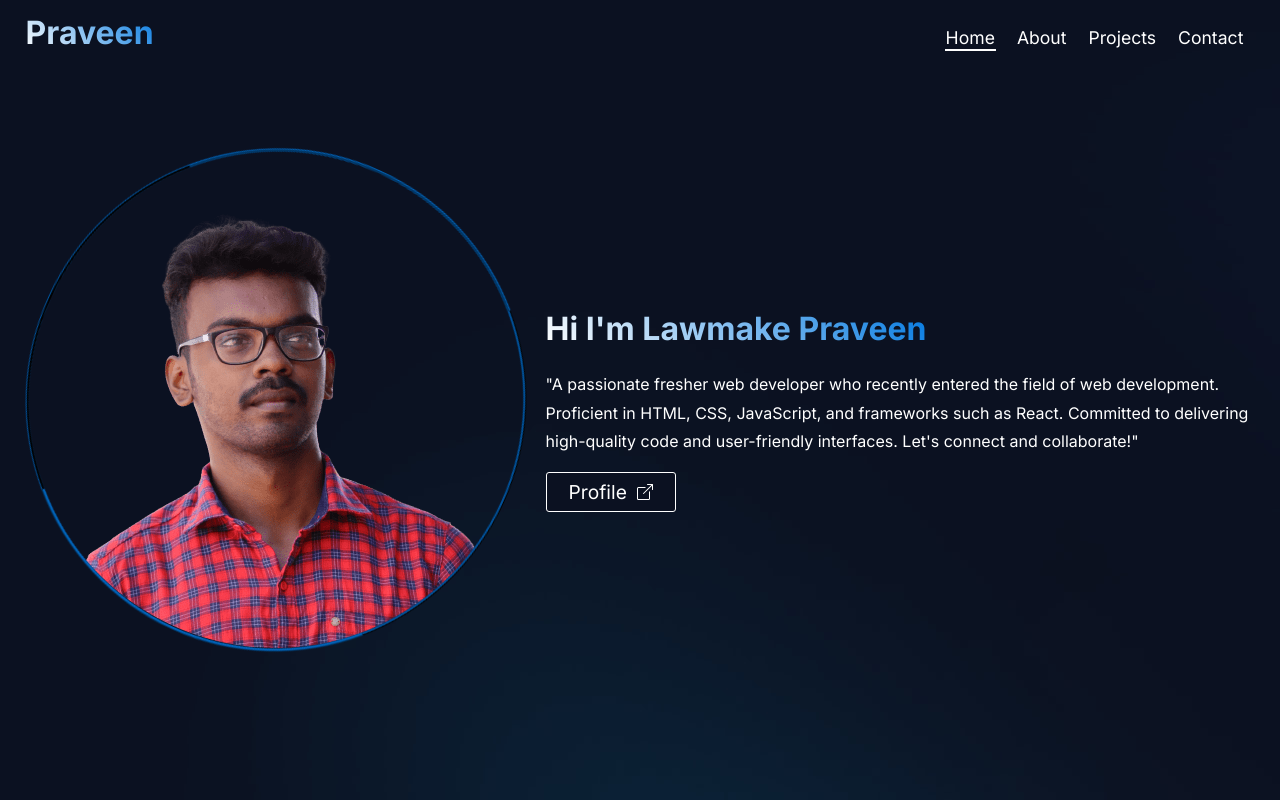
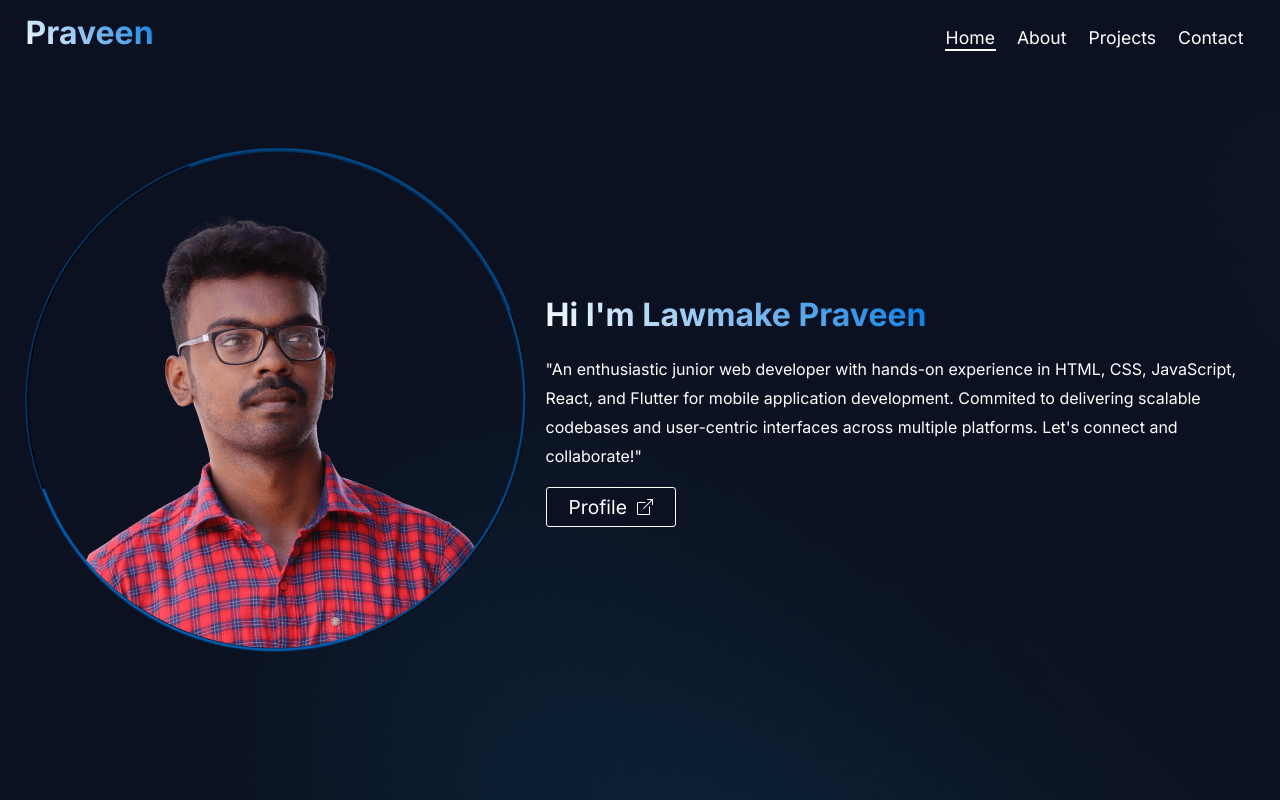
Before and after one commit to lawmake-praveen/Portfolio, a React (Vite) app: page / in a window 1280 px wide. Built offline with nearby package versions, Linux system fonts and the light colour scheme.

Commit message:
text changes

```diff
--- a/src/pages/About.jsx
+++ b/src/pages/About.jsx
@@ -84,10 +84,8 @@ const About = () => {
         <p>
           As a self-taught web and app developer, I have learned tools and languages
           such as JavaScript, React, Flutter, HTML, CSS, Node.js and jQuery.
-          Additionally, I have a good understanding of UI/UX design. I have been
-          learning these skills and tools for the past one year through
-          online courses and now looking to start my professional web developer
-          career. I am excited to connect with like-minded professionals to
+          Additionally, I have a good understanding of UI/UX design.
+          I am excited to connect with like-minded professionals to
           create stunning websites and apps.
         </p>
         <h2 className="tech-stack">Tech Stack and Tools:</h2>
--- a/src/pages/Home.jsx
+++ b/src/pages/Home.jsx
@@ -1,7 +1,7 @@
 import React, { useEffect } from "react";
 import { motion } from "framer-motion";
 import { Link } from "react-router-dom";
-import { BsBoxArrowUpRight } from 'react-icons/bs'
+import { BsBoxArrowUpRight } from "react-icons/bs";
 import { myPic, myPicSmall } from "../assets/index";
 import { LazyLoadImage } from "react-lazy-load-image-component";
 import "react-lazy-load-image-component/src/effects/blur.css";
@@ -10,11 +10,11 @@ const Home = () => {
   const variants = {
     initial: { y: 40, opacity: 0 },
     animate: { y: 0, opacity: 1 },
-    exit: { y: 40 }
-  }
+    exit: { y: 40 },
+  };
   useEffect(() => {
-    document.title = "Praveen | Portfolio"
-  },[])
+    document.title = "Praveen | Portfolio";
+  }, []);
   return (
     <motion.div
       className="home"
@@ -23,20 +23,28 @@ const Home = () => {
       animate="animate"
       exit="exit"
     >
-      <div className='left-home'>
-        <LazyLoadImage src={myPic} placeholderSrc={myPicSmall} effect="blur" className="img" />
+      <div className="left-home">
+        <LazyLoadImage
+          src={myPic}
+          placeholderSrc={myPicSmall}
+          effect="blur"
+          className="img"
+        />
         <div className="for-border"></div>
       </div>
       <div className="right-home">
         <h1>Hi I'm Lawmake Praveen</h1>
         <p className="intro">
-          "A passionate fresher web developer who recently entered the field of
-          web development. Proficient in HTML, CSS, JavaScript, and frameworks
-          such as React. Committed to delivering high-quality code and
-          user-friendly interfaces. Let's connect and collaborate!"
+          "An enthusiastic junior web developer with hands-on experience in HTML, CSS,
+          JavaScript, React, and Flutter for mobile application development.
+          Commited to delivering scalable codebases and user-centric interfaces
+          across multiple platforms. Let's connect and collaborate!"
         </p>
-        <Link to='/about' className="about-me-btn">
-          Profile <span><BsBoxArrowUpRight /></span>
+        <Link to="/about" className="about-me-btn">
+          Profile{" "}
+          <span>
+            <BsBoxArrowUpRight />
+          </span>
         </Link>
       </div>
     </motion.div>
```
